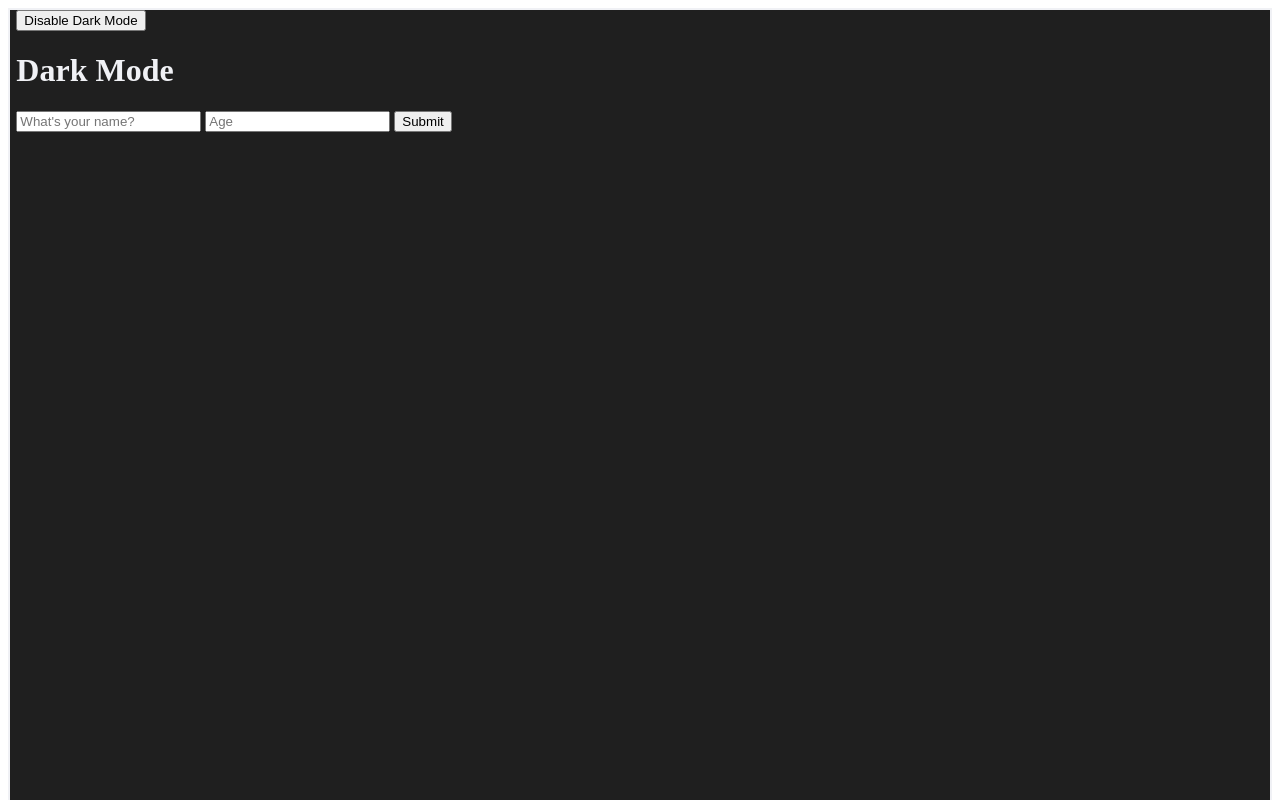
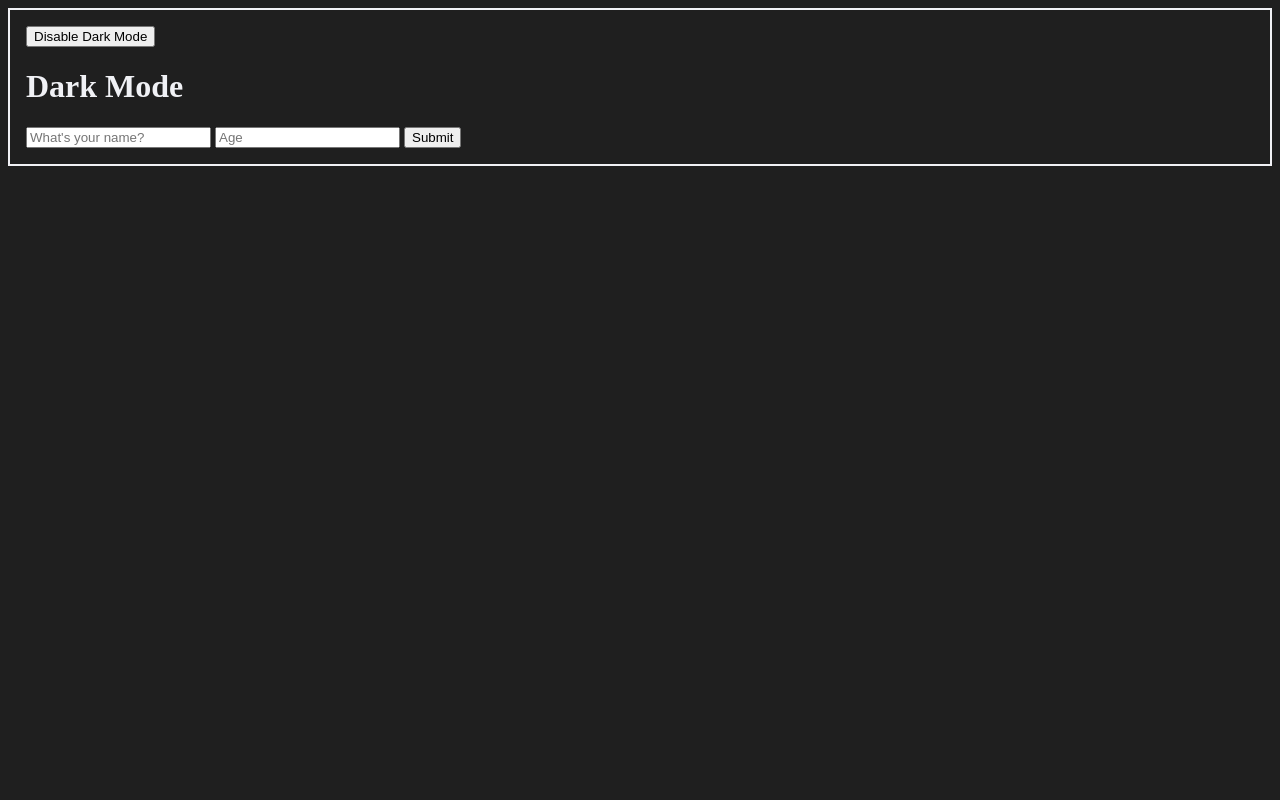
Before and after one commit to hgarcia000/SBA-316, a plain HTML site: page index.html in a window 1280 px wide. Both pictures are taken after a click on the button "Enable Dark Mode". Shown: the top 800 px of the page. Drawn offline with Linux system fonts and the light colour scheme.

Commit message:
Adjusted styling.

```diff
--- a/script.js
+++ b/script.js
@@ -1,6 +1,8 @@
 const lightEl = document.getElementById("lightmode");
 
 const h1El = document.querySelector("h1");
+
+document.body.style = "background-color: #f0f1f5";
 
 const buttonEl = document.createElement("button");
 buttonEl.textContent = "Enable Dark Mode";
@@ -10,11 +12,13 @@ let isLightMode = true;
 function checkLightMode() {
     if (isLightMode) {
         lightEl.id = "lightmode";
+        document.body.style = "background-color: #f0f1f5";
         lightEl.style = "color: #1f1f1f";
         h1El.textContent = "Light Mode";
         lightEl.firstChild.textContent = "Enable Dark Mode";
     } else {
         lightEl.id = "darkmode";
+        document.body.style = "background-color: #1f1f1f";
         lightEl.style ="color: #f0f1f5";
         h1El.textContent = "Dark Mode";
         lightEl.firstChild.textContent = "Disable Dark Mode";
--- a/style.css
+++ b/style.css
@@ -1,11 +1,9 @@
 #lightmode {
     border: 2px solid #1f1f1f;
-    padding: 0 0 65% 0.5%;
-    background-color: #f0f1f5;
+    padding: 1rem;
 }
 
 #darkmode {
     border: 2px solid #f0f1f5;
-    padding: 0 0 65% 0.5%;
-    background-color: #1f1f1f;
+    padding: 1rem;
 }
```
